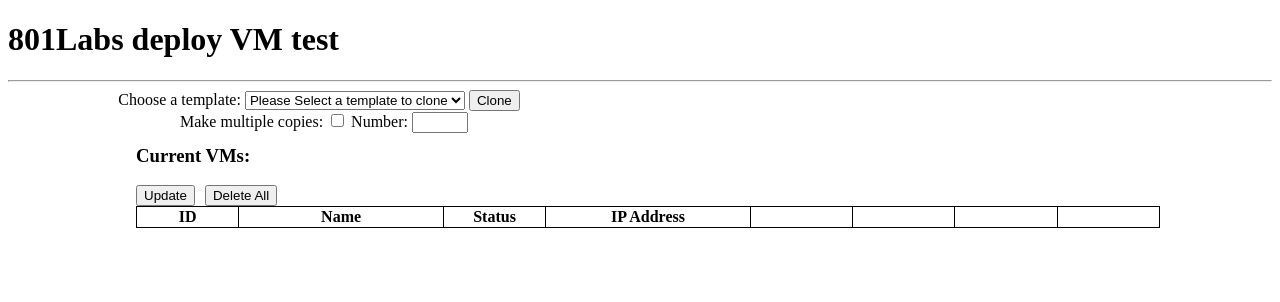
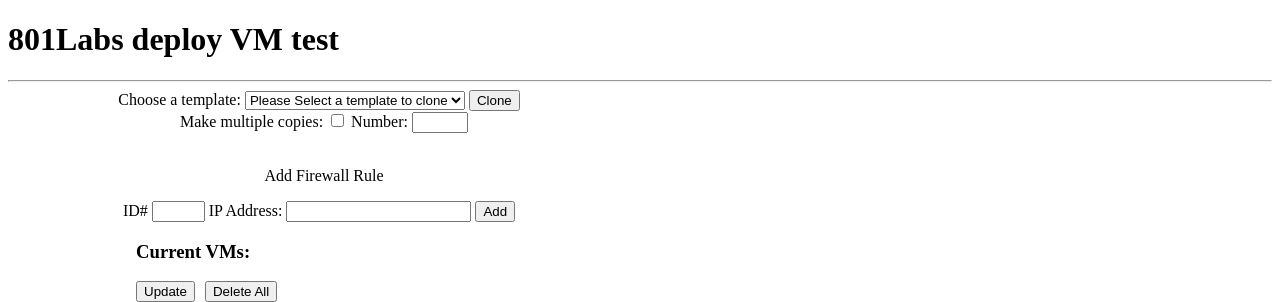
Before and after one commit to n1ghtBl00d/VM-deployer, a Flask app: page / in a window 1280 px wide. Shown: the top 302 px of the page. Run offline with Flask 3, Linux system fonts and the light colour scheme; lists and menus that the app fills with data are empty.

Commit message:
Added ui elements to set firewall rules

```diff
--- a/app.py
+++ b/app.py
@@ -57,7 +57,7 @@ def updateStatusCached(vmid):
 
 @app.route("/")
 def hello_world():
-    return render_template('index.html')
+    return render_template('index.html', CLONE_RANGE_LOWER =CONFIG.CLONE_RANGE_LOWER, CLONE_RANGE_UPPER =CONFIG.CLONE_RANGE_UPPER)
 
 @app.route("/vnc")
 def vncConnect():
@@ -177,3 +177,13 @@ def revertState(data):
     if vmid in vms:
         rebootVM(vmid)
     socketio.emit("statusUpdate", {"status": "Rebooted", "newID": vmid})
+
+@socketio.on("addFirewallEntry")
+def addFirewallEntry(data):
+    print("entered addFirewallEntry()")
+    print(data)
+    vmid = int(data["vmid"])
+    ipAddr = data["ipAddr"]
+    print(f"vmid: {vmid}, ipAddr: {ipAddr}")
+    enableFirewall(vmid)
+    addFirewallAllowedIP(vmid, ipAddr)
--- a/static/js/backend.js
+++ b/static/js/backend.js
@@ -10,6 +10,7 @@ document.addEventListener('DOMContentLoaded', function(){
     document.getElementById('delAll').addEventListener("click", delAll);
     document.getElementById('updateVmList').addEventListener("click", updateStatus);
     document.getElementById('cloneTemplate').addEventListener("click", cloneTemplate);
+    document.getElementById('firewallBtn').addEventListener("click", addFirewallRule);
     vmTable = document.getElementById('vmTable');
     templateList = document.getElementById('templatesDDL');
     socket.emit("getTemplates", "get");
@@ -53,6 +54,17 @@ function updateStatus(){
     console.log("updateStatus");
     vmTable.innerHTML = "<tr><th style='width: 10%;'>ID</th><th style='width: 20%;'>Name</th><th style='width: 10%;'>Status</th><th style='width: 20%;'>IP Address</th><th style='width: 10%;'></th><th style='width: 10%;'></th><th style='width: 10%;'></th><th style='width: 10%;'></th></tr>";
     socket.emit("updateAllStatus", "start");
+}
+
+function addFirewallRule(){
+    vmid = $("#firewallId").val()
+    ipAddr = $("#firewallIP").val()
+    if (/^(25[0-5]|2[0-4][0-9]|[01]?[0-9][0-9]?)\.(25[0-5]|2[0-4][0-9]|[01]?[0-9][0-9]?)\.(25[0-5]|2[0-4][0-9]|[01]?[0-9][0-9]?)\.(25[0-5]|2[0-4][0-9]|[01]?[0-9][0-9]?)$/.test(ipAddr)) {
+        socket.emit("addFirewallEntry", {"vmid": vmid, "ipAddr": ipAddr})
+    } else{
+        alert("You have entered an invalid IP address!")
+    }
+
 }
 
 socket.on("statusUpdate", (data) => {
--- a/templates/index.html
+++ b/templates/index.html
@@ -31,7 +31,7 @@
 <body>
     <h1>801Labs deploy VM test</h1>
     <hr>
-    <div style="text-align: center;">
+    <div style="text-align: center; overflow: hidden;">
         <div style="width: 50%; float: left;">
             <label for="templates">Choose a template:</label>
             <select name="templates" id="templatesDDL">
@@ -45,14 +45,21 @@
             <input type="number" name="numClones" id="numClones" min="1" max="30">
             <br />
             <span id="ddlWarning" style="color: red;"></span>
+            <br />
+            <div>
+                <p>Add Firewall Rule</p>
+                <label for="firewallId">ID#</label>
+                <input type="number" name="firewallId" id="firewallId" min="{{CLONE_RANGE_LOWER}}" max="{{CLONE_RANGE_UPPER}}" style="width: 45px;">
+                <label for="firewallIP">IP Address:</label>
+                <input type="text" name="firewallIP" id="firewallIP">
+                <button id="firewallBtn">Add</button>
+            </div>
 
         </div>
         <div style="width: 50%; float: right;">
             <p id="output"></p>
         </div>
     </div>
-    <br>
-    <br>
     <div id="vmListDiv" style="width: 80vw; margin-left: 10vw;">
         <h3>Current VMs:</h3>
         <button id="updateVmList">Update</button><button id="delAll">Delete All</button>
```
